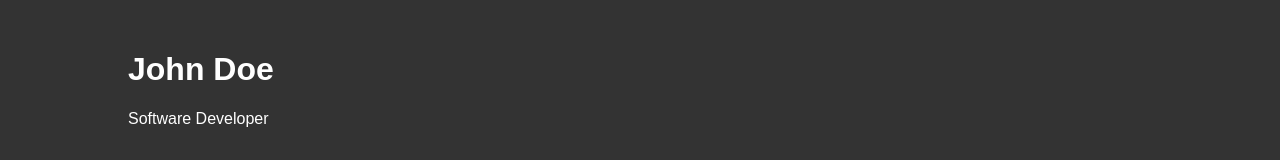
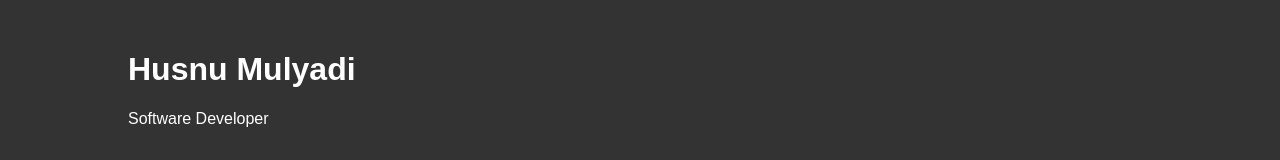
Before and after one commit to husnumulyadi/husnumulyadi.github.io, a plain HTML site: page index.html in a window 1280 px wide. Shown: the top 160 px of the page. Drawn offline with Linux system fonts and the light colour scheme.

Commit message:
Changes name

```diff
--- a/index.html
+++ b/index.html
@@ -9,7 +9,7 @@
 <body>
     <header>
         <div class="container">
-            <h1>John Doe</h1>
+            <h1>Husnu Mulyadi</h1>
             <p>Software Developer</p>
             <nav>
                 <ul>
```
